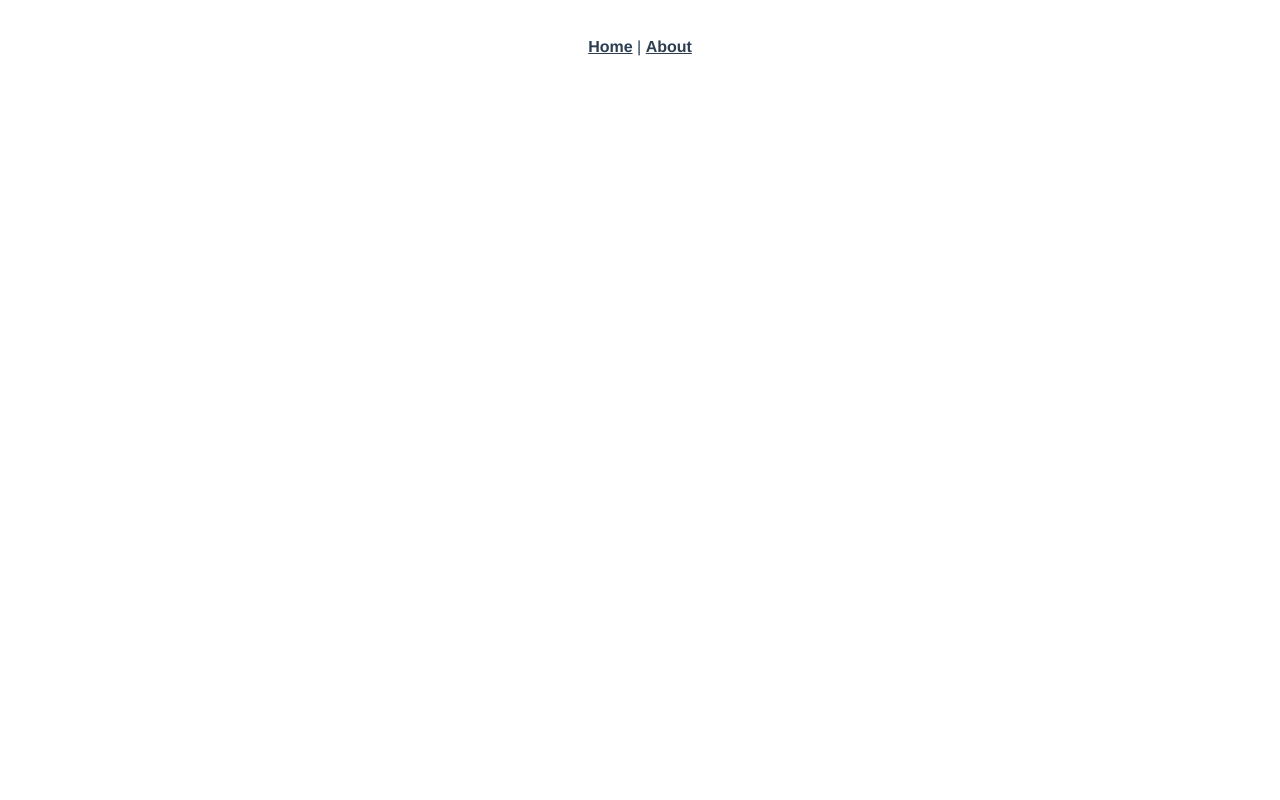
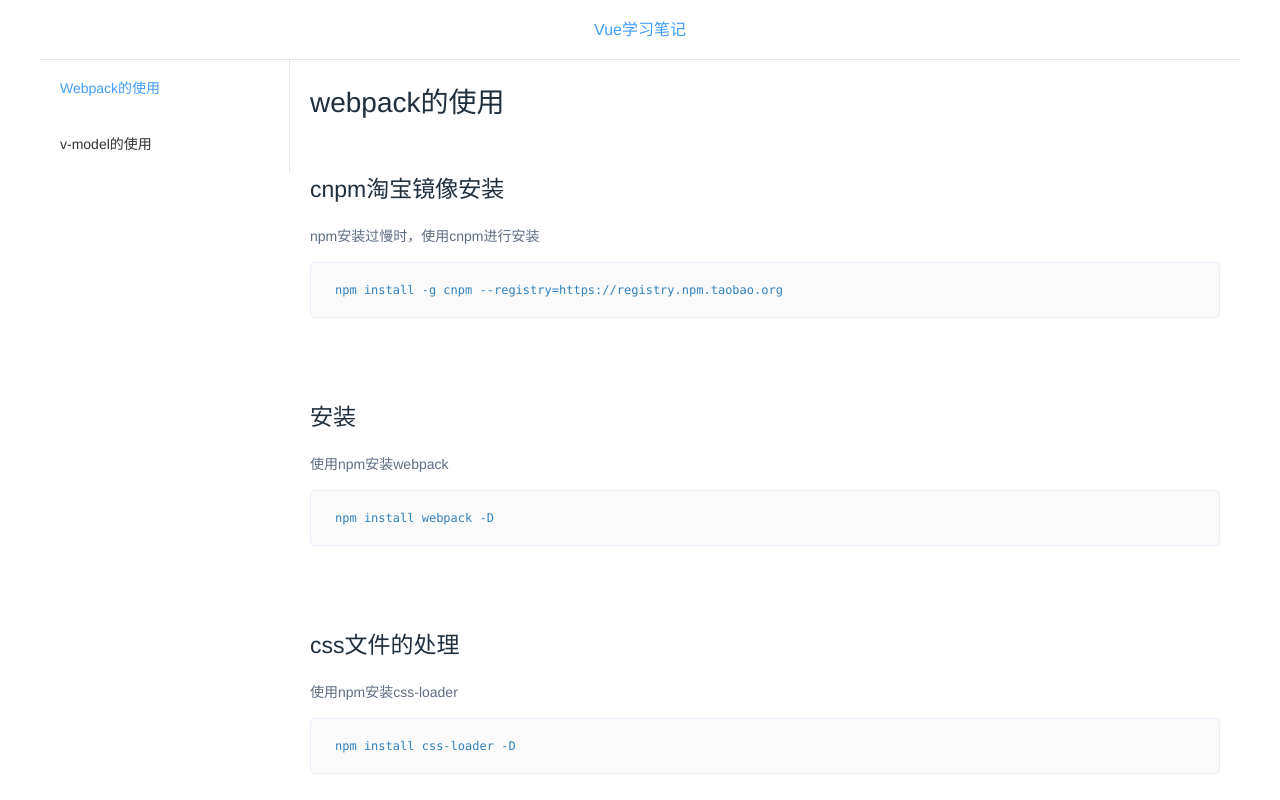
Before and after one commit to 962837345/abc, a Vue app: page /home/webpack#/home/vModel in a window 1280 px wide. Before the commit this address led to /home/webpack#/home/vModel. Built offline with nearby package versions, Linux system fonts and the light colour scheme.

Commit message:
webpack知识点

```diff
--- a/babel.config.js
+++ b/babel.config.js
@@ -1,5 +1,15 @@
 module.exports = {
   presets: [
-    '@vue/cli-plugin-babel/preset'
+    '@vue/cli-plugin-babel/preset',
+    ["@babel/preset-env", { "modules": false }]
+  ],
+  "plugins": [
+    [
+      "component",
+      {
+        "libraryName": "element-ui",
+        "styleLibraryName": "theme-chalk"
+      }
+    ]
   ]
-}
+};
--- a/package.json
+++ b/package.json
@@ -13,10 +13,13 @@
     "vuex": "^3.4.0"
   },
   "devDependencies": {
+    "@babel/preset-env": "^7.10.3",
     "@vue/cli-plugin-babel": "~4.4.0",
     "@vue/cli-plugin-router": "~4.4.0",
     "@vue/cli-plugin-vuex": "~4.4.0",
     "@vue/cli-service": "~4.4.0",
+    "babel-plugin-component": "^1.1.1",
+    "element-ui": "^2.13.2",
     "vue-template-compiler": "^2.6.11"
   },
   "browserslist": [
--- a/src/App.vue
+++ b/src/App.vue
@@ -1,9 +1,9 @@
 <template>
   <div id="app">
-    <div id="nav">
-      <router-link to="/">Home</router-link> |
-      <router-link to="/about">About</router-link>
-    </div>
+    <!--    <div id="nav">-->
+    <!--      <router-link to="/">Home</router-link> |-->
+    <!--      <router-link to="/about">About</router-link>-->
+    <!--    </div>-->
     <router-view/>
   </div>
 </template>
@@ -13,20 +13,20 @@
     font-family: Avenir, Helvetica, Arial, sans-serif;
     -webkit-font-smoothing: antialiased;
     -moz-osx-font-smoothing: grayscale;
-  text-align: center;
     color: #2c3e50;
+    width: 100%;
+    height: 100%;
+    display: flex;
+    justify-content: center;
   }
 
-#nav {
-  padding: 30px;
+  * {
+    margin: 0;
+    padding: 0;
   }
 
-#nav a {
-  font-weight: bold;
-  color: #2c3e50;
+  html, body {
+    height: 100%;
   }
 
-#nav a.router-link-exact-active {
-  color: #42b983;
-}
 </style>
--- /dev/null
+++ b/src/components/Container.vue
@@ -0,0 +1,53 @@
+<template>
+  <el-container>
+    <el-header style="height: 60px">Vue学习笔记</el-header>
+    <el-container>
+      <el-aside width="250px">
+        <NavMenu></NavMenu>
+      </el-aside>
+      <el-main><router-view/></el-main>
+    </el-container>
+  </el-container>
+</template>
+
+<script>
+  import NavMenu from '@/components/NavMenu.vue'
+
+  export default {
+    name: "Container",
+    components: {
+      NavMenu
+    }
+  }
+</script>
+
+<style scoped>
+  .el-container {
+    width: 1200px;
+    height: 95%;
+  }
+
+  .el-header {
+    color: #409EFF;
+    text-align: center;
+    line-height: 60px;
+    width: 100%;
+    position: relative;
+    border-bottom: #E4E7ED 1px solid;
+  }
+
+  .el-aside {
+    text-align: left;
+    color: #333;
+    line-height: 200px;
+  }
+
+  .el-main {
+    color: #333;
+    width: 100%;
+  }
+
+  body .el-scrollbar__wrap {
+    overflow-x: hidden;
+  }
+</style>
--- /dev/null
+++ b/src/components/NavMenu.vue
@@ -0,0 +1,32 @@
+<template>
+  <el-row class="tac">
+    <el-menu
+        :default-active="this.$route.path"
+        class="el-menu-vertical-demo"
+        router>
+      <el-menu-item index="/home/webpack">Webpack的使用</el-menu-item>
+      <el-menu-item index="/home/vModel">v-model的使用</el-menu-item>
+    </el-menu>
+  </el-row>
+</template>
+
+<script>
+  export default {
+    name: "NavMenu",
+    data() {
+      return {}
+    },
+    methods: {}
+  }
+</script>
+
+<style scoped>
+  a {
+    color: #606266;
+    text-decoration: none;
+  }
+
+  .router-link-active {
+    color: #409EFF;
+  }
+</style>
--- a/src/router/index.js
+++ b/src/router/index.js
@@ -2,26 +2,47 @@ import Vue from 'vue'
 import VueRouter from 'vue-router'
 import Home from '../views/Home.vue'
 
-Vue.use(VueRouter)
+Vue.use(VueRouter);
 
   const routes = [
   {
     path: '/',
-    name: 'Home',
-    component: Home
+    redirect: '/home'
   },
+    {
+      path: '/home',
+      component: Home,
+      children:[
+        {
+          path: '',
+          redirect: 'webpack'
+        },
+        {
+          path: 'webpack',
+          name: 'webpack',
+          component: () => import('../views/Webpack.vue')
+        },
+        {
+          path: 'vModel',
+          name: 'vModel',
+          component: () => import('../views/VModel.vue')
+        }
+      ]
+    },
   {
     path: '/about',
     name: 'About',
     // route level code-splitting
     // this generates a separate chunk (about.[hash].js) for this route
-    // which is lazy-loaded when the route is visited.
+    // which is lazy-loaded when the route is visited. 懒加载路由方式
     component: () => import(/* webpackChunkName: "about" */ '../views/About.vue')
-  }
-]
+  },
+
+];
 
 const router = new VueRouter({
+  mode:'history',
   routes
-})
+});
 
 export default router
--- a/src/views/Home.vue
+++ b/src/views/Home.vue
@@ -1,18 +1,22 @@
 <template>
   <div class="home">
-    <img alt="Vue logo" src="../assets/logo.png">
-    <HelloWorld msg="Welcome to Your Vue.js App"/>
+    <!--    <img alt="Vue logo" src="../assets/logo.png">-->
+    <!--    <HelloWorld msg="Welcome to Your Vue.js App"/>-->
+    <Container></Container>
   </div>
 </template>
 
 <script>
-// @ is an alias to /src
-import HelloWorld from '@/components/HelloWorld.vue'
+  // // @ is an alias to /src
+  // import HelloWorld from '@/components/HelloWorld.vue'
 
-export default {
-  name: 'Home',
-  components: {
-    HelloWorld
+  import Container from '@/components/Container.vue'
+
+  export default {
+    name: 'Home',
+    components: {
+      // HelloWorld
+      Container
+    }
   }
-}
 </script>
--- /dev/null
+++ b/src/views/VModel.vue
@@ -0,0 +1,81 @@
+<template>
+  <section class="page_component">
+    <h2>v-model的使用及实现原理</h2>
+
+    <h3>v-bind(前置知识点)</h3>
+    <p>v-bind用于绑定data中的变量,v-bind可以使用语法糖，直接用:绑定属性</p>
+    <div class="page_content">
+      <div class="page_code">
+        <el-input v-model="input" :placeholder="placeholder" style="width: 200px"></el-input>
+      </div>
+      <pre>
+          <code class="hljs">&lt;el-input v-model=<span class="hljs-string">"input"</span> :placeholder="placeholder"&gt;&lt;/el-input>
+&lt;script&gt;
+export default {
+  data() {
+    return {
+      input: '',
+      placeholder: '请输入内容'
+    }
+  }
+}
+&lt;/script&gt;
+          </code>
+        </pre>
+    </div>
+
+    <h3>v-on(前置知识点)</h3>
+    <p>v-on用于绑定methods中的变量,v-on可以使用语法糖，直接用@绑定方法</p>
+    <div class="page_content">
+      <div class="page_code">
+        <el-button @click="click">click me</el-button>
+      </div>
+      <pre>
+          <code class="hljs">&lt;el-button @click=<span class="hljs-string">"click"</span> &gt;click me&lt;/el-button>
+
+&lt;script&gt;
+export default {
+    methods:{
+      click:function () {
+        alert("你点击了按钮")
+      }
+    }
+}
+&lt;/script&gt;
+          </code>
+      </pre>
+    </div>
+  </section>
+</template>
+
+<script>
+  export default {
+    name: "v-model",
+    data() {
+      return {
+        input: '',
+        placeholder: '请输入内容'
+      }
+    },
+    methods:{
+      click:function () {
+        alert("你点击了按钮")
+      }
+    }
+  }
+</script>
+
+<style>
+  .hljs-string {
+    color: #756bb1;
+  }
+
+  .page_component > .page_content {
+    margin-top: 20px;
+    border: 1px solid #E4E7ED;
+  }
+
+  .page_content > .page_code {
+    margin: 20px 0 0 20px;
+  }
+</style>
--- /dev/null
+++ b/src/views/Webpack.vue
@@ -0,0 +1,210 @@
+<template>
+    <section class="page_component">
+      <h2>webpack的使用</h2>
+
+      <h3>cnpm淘宝镜像安装</h3>
+      <p>npm安装过慢时，使用cnpm进行安装</p>
+      <pre>
+      <code class="hljs">npm install -g cnpm --registry=https://registry.npm.taobao.org</code>
+    </pre>
+
+      <h3>安装</h3>
+      <p>使用npm安装webpack</p>
+      <pre>
+      <code class="hljs">npm install webpack -D</code>
+    </pre>
+
+      <h3>css文件的处理</h3>
+      <p>使用npm安装css-loader</p>
+      <pre>
+      <code class="hljs">npm install css-loader -D</code>
+      <code class="hljs">npm install style-loader -D</code>
+    </pre>
+
+      <h3>less文件的处理</h3>
+      <p>使用npm安装less-loader</p>
+      <pre>
+      <code class="hljs">npm install less-loader -D</code>
+    </pre>
+
+      <h3>图片文件的处理</h3>
+      <p>使用npm安装url-loader</p>
+      <pre>
+      <code class="hljs">npm install url-loader -D</code>
+      <code class="hljs">npm install file-loader -D</code>
+    </pre>
+
+      <h3>ES6语法处理</h3>
+      <p>使用npm安装babel-loader</p>
+      <pre>
+      <code class="hljs">npm install -D babel-loader babel-core babel-preset-es2015</code>
+    </pre>
+
+      <h3>使用Vue</h3>
+      <p>使用npm安装vue</p>
+      <pre>
+      <code class="hljs">npm install vue -D</code>
+    </pre>
+
+      <h3>处理.vue文件</h3>
+      <p>使用npm安装vue-loader 和 vue-template-compiler -D</p>
+      <pre>
+      <code class="hljs">npm install vue-loader vue-template-compiler -D</code>
+    </pre>
+
+      <h3>安装HtmlWebpackPlugin插件</h3>
+      <p>使用npm安装HtmlWebpackPlugin插件</p>
+      <pre>
+      <code class="hljs">npm install html-webpack-plugin -D</code>
+    </pre>
+
+      <h3>搭建本地服务器</h3>
+      <p>使用npm安装webpack-dev-server</p>
+      <pre>
+      <code class="hljs">npm install webpack-dev-server@2.9.1 -D</code>
+    </pre>
+
+      <h3>webpack.config.js配置</h3>
+      <p>webpack.config.js基本配置</p>
+      <pre>
+      <code class="hljs">
+const path = require('path')
+const HtmlWebpackPlugin = require('html-webpack-plugin')
+
+module.export{
+  entry: './src/main.js'  //文件入口
+  output: {
+    path: path.resolve(__dirname,'dist'),  //__dirname是一个全局变量，保存当前页面所在路径，使用path.resolve()进行路径拼接
+    filename: 'bundle.js'， //导出文件名
+  },
+  module:{
+    rules:[
+      {
+        //配置css-loader
+        test: /\.css$/,
+        //css-loader只负责将css文件进行加载
+        //style-loader负责将样式添加到DOM中
+        //使用多个loader时，是从右向左
+        use: ['style-loader', 'css-loader']
+      },
+      {
+        //配置less-loader
+        test: /\.less$/,
+        use: ['style-loader', 'css-loader', 'less-loader']
+      },
+      {
+        //配置url-loader
+        test: /\.(png|jpg|gif|jpeg)$/,
+        use:[
+          {
+            loader: 'url-loader',
+            options:{
+              //当加载的图片小于limit时，会将图片编译成base64字符串形式
+              //当加载的图片大于limit时，需要使用file-loader模块进行加载
+              limit: 8192,
+              name: 'img/[name].[hash:8].[ext]'
+            }，
+          }
+        ]
+      },
+      {
+        //配置babel-loader
+        test: /\.js$/,
+        exclude: /(node_modules|bower_components)/,
+        use: {
+          loader: 'babel-loader',
+          options: {
+            presets: ['es2015']
+          }
+        }
+      },
+      {
+        //配置vue-loader
+        //报错提示需要安装一个插件，可以把vue-loader版本修改为^13.0.0版本
+        test: /\.vue$/,
+        use: ['vue-loader']
+      }
+    ]
+  },
+  resolve: {
+    alias: {
+      vue$: 'vue/dist/vue/esm/js'
+    },
+    //配置省略扩展名
+    extensions: ['.js', '.css', '.vue']
+  }，
+  plugins: {
+    new HtmlWebpackPlugin({
+      template: 'index.html'
+    })
+  },
+  devServer: {
+    //为哪一个文件夹提供本地服务，默认时根文件夹，这里要填写'./dist'
+    contentBase: './dist',
+    //页面实时刷新
+    inline: true
+  }
+}</code>
+    </pre>
+
+      <h3>package.json中的配置</h3>
+      <p>修改package.json中的scripts</p>
+      <pre>
+      <code class="hljs">
+        "scripts": {
+          "build": "webpack",
+          "dev": "webpack-dev-server"
+        }
+      </code>
+    </pre>
+    </section>
+</template>
+
+<script>
+  export default {
+    name: "WebPack"
+  }
+</script>
+
+<style>
+  .page_component h2 {
+    font-weight: 400;
+    color: #1f2f3d;
+    font-size: 28px;
+  }
+
+  .page_component h3 {
+    font-weight: 400;
+    color: #1f2f3d;
+    margin: 50px 0 22px;
+    font-size: 23px;
+  }
+
+  .page_component p {
+    font-size: 14px;
+    color: #5e6d82;
+    line-height: 1.5em;
+  }
+
+  code {
+    background-color: #f9fafc;
+    padding: 0 4px;
+    border: 1px solid #eaeefb;
+    border-radius: 4px;
+  }
+
+  .hljs {
+    line-height: 18px;
+    font-family: Menlo, Monaco, Consolas, Courier, monospace;
+    font-size: 12px;
+    padding: 18px 24px;
+    background-color: #fafafa;
+    border: 1px solid #eaeefb;
+    border-radius: 4px;
+    display: block;
+    overflow-x: auto;
+    color:  #3182bd;
+  }
+
+
+</style>
```
Also changed, not shown: src/components/Title.vue (added, +14 -0 lines), src/main.js (+16 -2 lines), 1 other file (tests, documents, lock files or other folders). Lines whose indentation alone changed are shown as unchanged.
